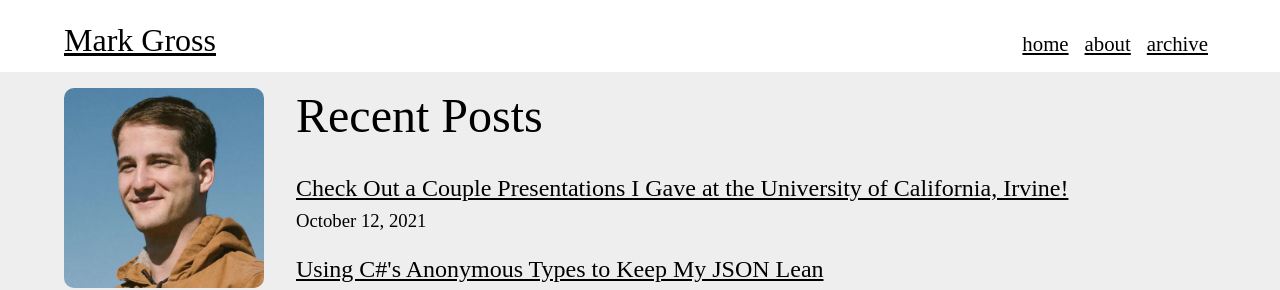
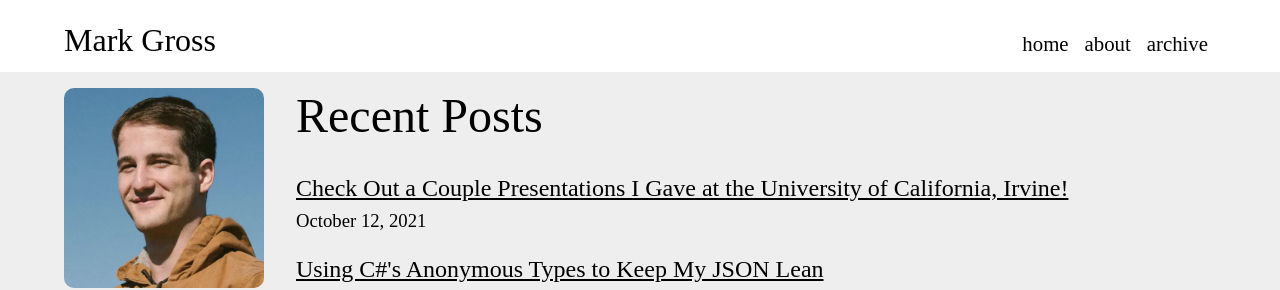
Before and after one commit to MarkusG/markusg.github.io, a Jekyll site: the page built from index.html, in a window 1280 px wide. Shown: the top 290 px of the page. Built offline with Jekyll 4.4.1, drawn with Linux system fonts in a browser that asks for light colours.

Commit message:
Fix link underlining

```diff
--- a/_sass/mgross/main.scss
+++ b/_sass/mgross/main.scss
@@ -22,7 +22,6 @@ h2 {
 
 a {
 	color: black;
-	text-decoration: none;
 }
 
 img {
@@ -51,10 +50,6 @@ th, td {
 
 p {
 	text-align: justify;
-}
-
-a {
-	text-decoration: underline;
 }
 
 iframe {
@@ -112,6 +107,10 @@ pre.highlight {
 
 nav {
 	background-color: #fff;
+}
+
+nav a {
+	text-decoration: none;
 }
 
 #nav-container {
```
